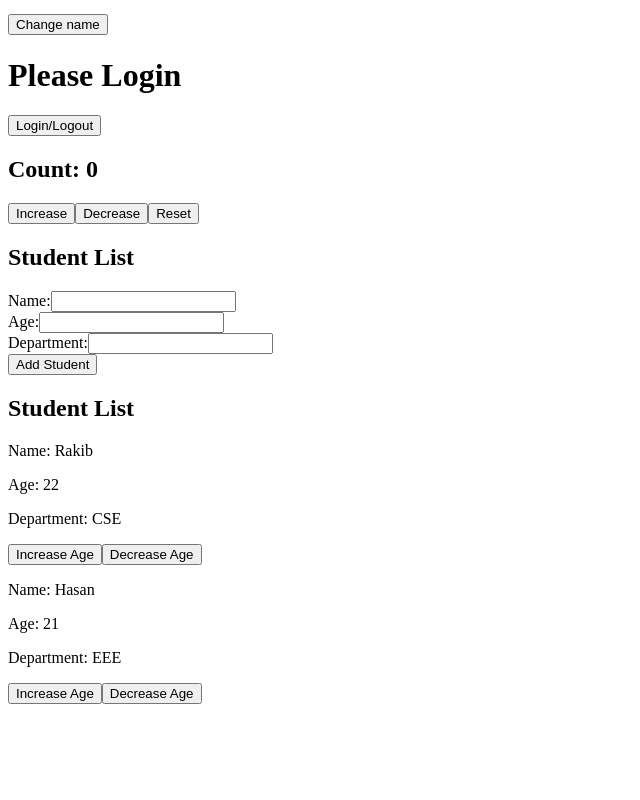
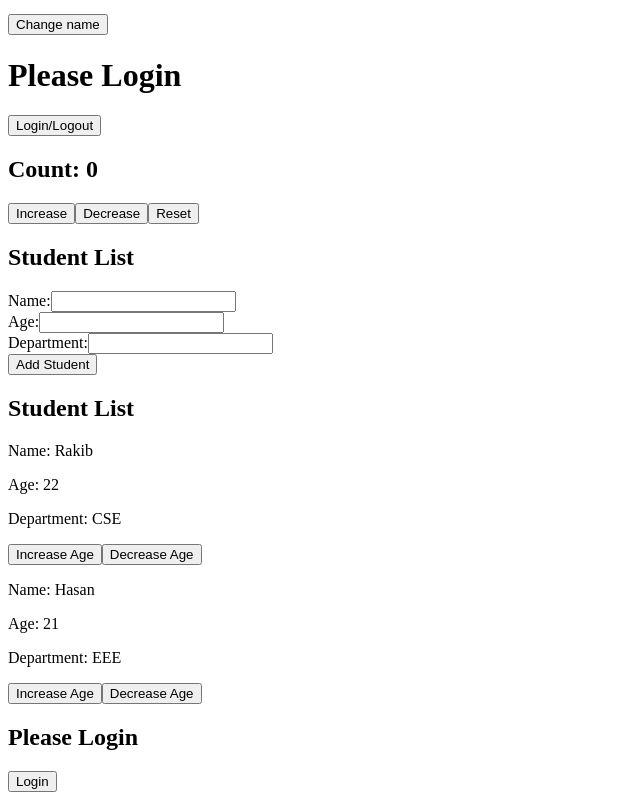
Before and after one commit to md-rakib-hasan1/react-learning, a React (Vite) app: page / in a window 1280 px wide. Shown: the part 1029-1829 px from the top of the page, without its empty margins (0-640 px from the left). Before the commit the page ends 1741 px from the top, so only its background shows below. Built offline with nearby package versions, Linux system fonts and the light colour scheme.

Commit message:
updated-button

```diff
--- a/src/App.tsx
+++ b/src/App.tsx
@@ -1,11 +1,12 @@
 import Welcome from "./components/Welcome";
 import Profile from "./components/Profile";
-import New from "./components/new";
+import New from "./components/New";
 import Product from "./components/Product";
 import Counter from "./components/Counter";
 import StudentList from "./components/StudentList";
 import { useState } from "react";
 import NewStudentList from "./components/NewStudentList";
+import LoginStatus from "./components/LoginStatus";
 function App() {
   const[name, setName]=useState<string>("Rakib");
   const[isLoggedIn, setIsLoggedIn]=useState<boolean>(false);
@@ -58,6 +59,7 @@ function App() {
    <Counter/>
    <StudentList/>
    <NewStudentList/>
+   <LoginStatus/>
     </div>
   );
 }
--- /dev/null
+++ b/src/components/LoginStatus.tsx
@@ -0,0 +1,16 @@
+import {useState} from 'react';
+
+const LoginStatus = () => {
+    const[isLoggedIn, setIsLoggedIn]=useState<boolean>(false);
+
+    return (
+        <div>
+            {isLoggedIn ?(<h2>Welcome Rakib</h2> ):(<h2>Please Login</h2> )}
+            <button onClick={()=>setIsLoggedIn(!isLoggedIn)}>
+                {isLoggedIn ? "Logout" : "Login"}</button>
+
+        </div>
+    );
+};
+
+export default LoginStatus;
```
